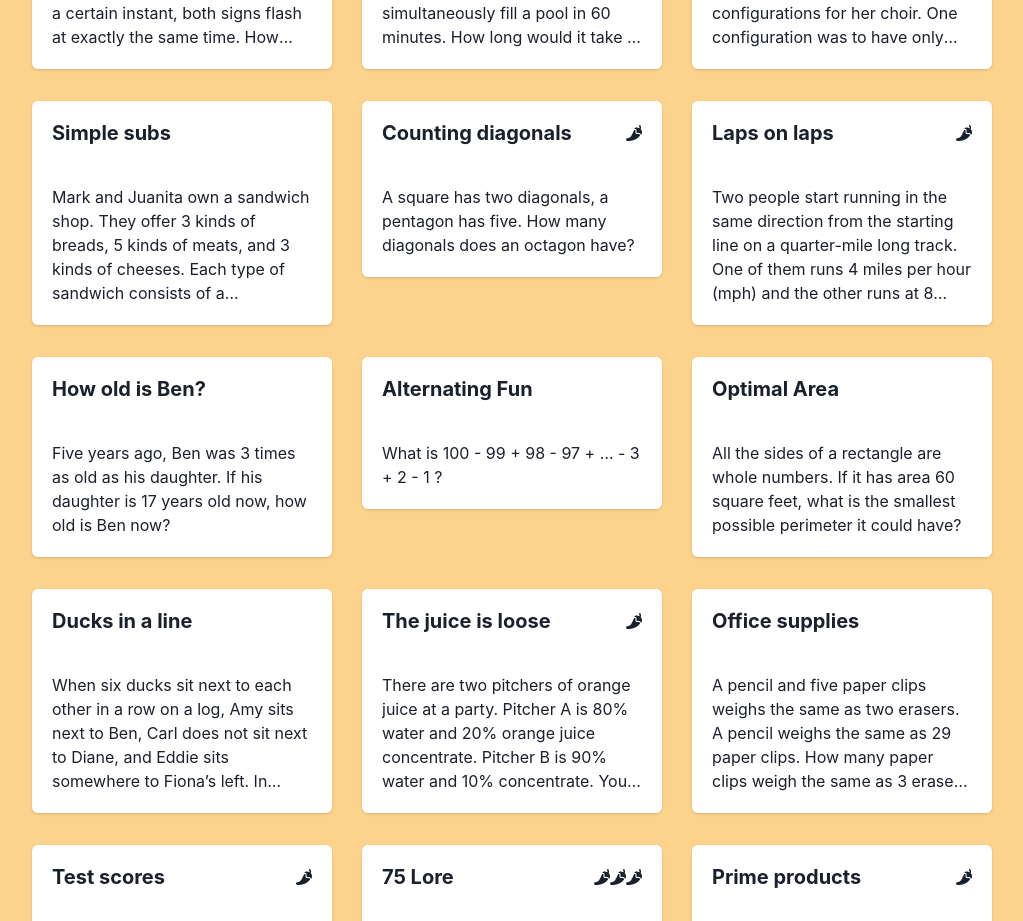
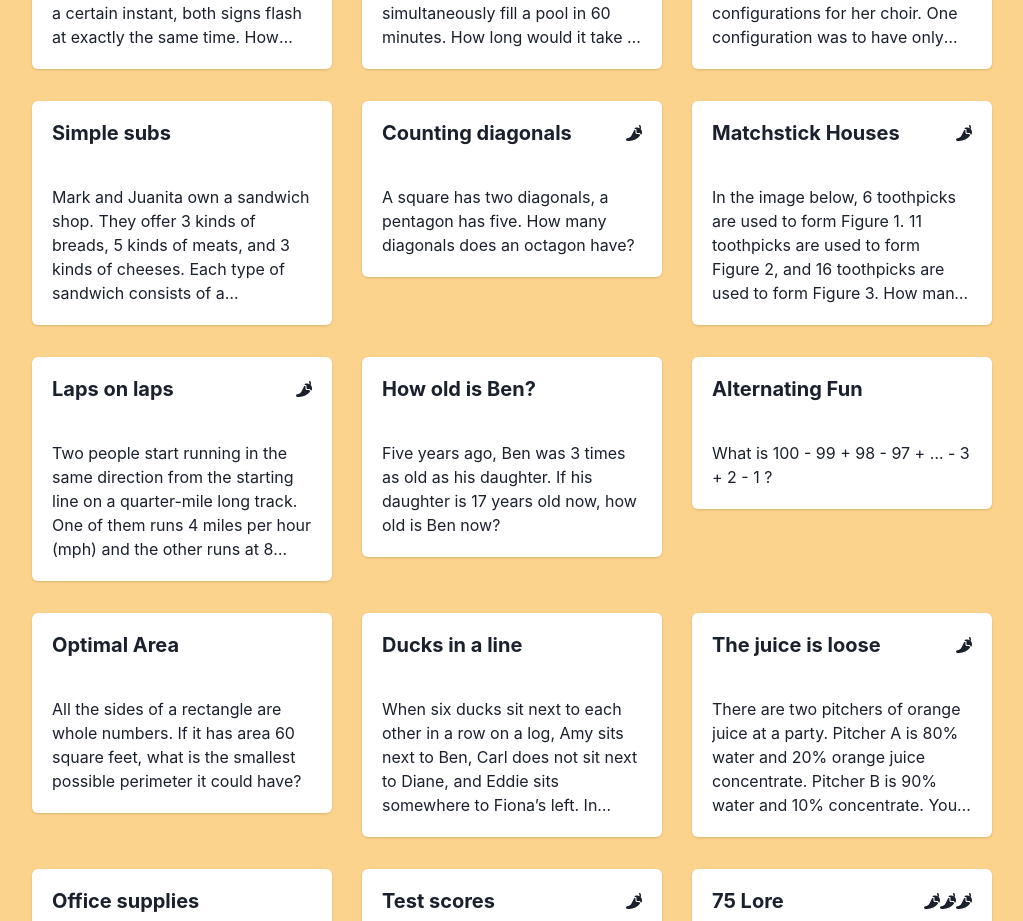
Before and after one commit to davebro1031/EnchantedMath, a React (Vite) app: page / in a window 1280 px wide. Shown: the part 1800-2721 px from the top of the page, without its empty margins (253-1276 px from the left). Built offline with nearby package versions, Linux system fonts and the light colour scheme.

Commit message:
add p31 with image

```diff
--- a/src/problems/data.js
+++ b/src/problems/data.js
@@ -319,6 +319,19 @@ export const problems = [
         chilis: 1
     },
     {
+        id: 31,
+        title: "Matchstick Houses",
+        text: "In the image below, 6 toothpicks are used to form Figure 1.  11 toothpicks are used to form Figure 2, and 16 toothpicks are used to form Figure 3.  How many toothpicks would be needed to form Figure 50?",
+        hint: [
+            "How many toothpicks does each ADDITIONAL house take?"
+        ],
+        wrongAnswers: null,
+        categories: [
+            "series"
+        ],
+        chilis: 1
+    },
+    {
         id: 34,
         title: "Laps on laps",
         text: "Two people start running in the same direction from the starting line on a quarter-mile long track.  One of them runs 4 miles per hour (mph) and the other runs at 8 mph.  How many times will they be at the same point on the track if they run for 8 hours, including their starting point and perhaps their ending point?",
--- a/src/problems/images.js
+++ b/src/problems/images.js
@@ -6,6 +6,7 @@ import p19_two_cities from '../images/p19_two_cities.png'
 import p29_pentagon_diagonals from '../images/p29_pentagon_diagonals.png'
 import p29_square_diagonals from '../images/p29_square_diagonals.png'
 import p29_octagon_question from '../images/p29_octagon_question.png'
+import p31_matchstick_houses from '../images/p31_matchstick_houses.png'
 
 export const images = [
     {
@@ -78,5 +79,15 @@ export const images = [
                 alt: 'an octagon with a ? in the center'
             }
         ],
+    },
+    {
+        id: 31,
+        data: [
+            {
+                key: 1,
+                src: p31_matchstick_houses,
+                alt: 'a series of matchstick houses'
+            }
+        ]
     }
 ]
```
